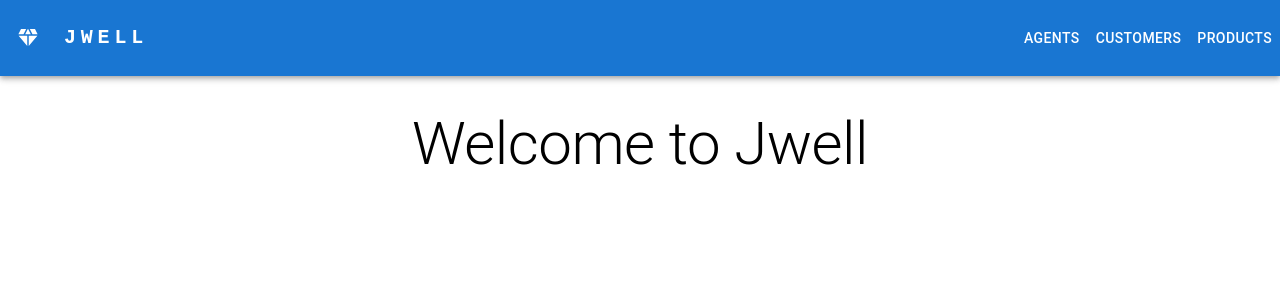
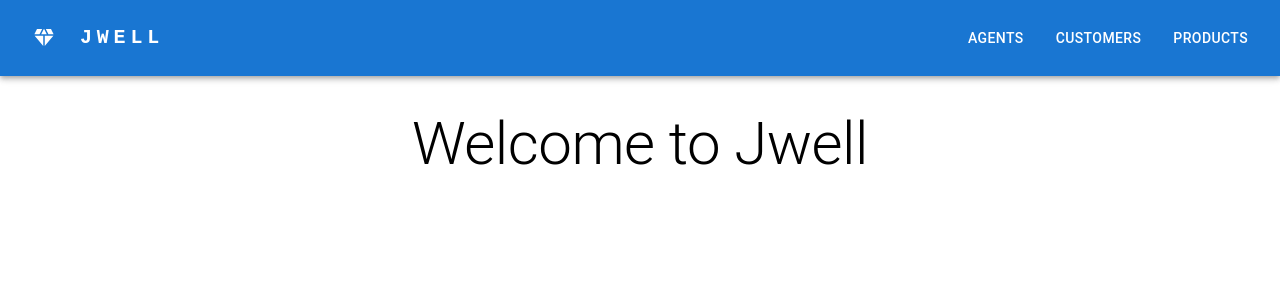
Before and after one commit to AyuPatidar/Jwell, a React (Create React App) app in the folder client/: page / in a window 1280 px wide. Shown: the top 300 px of the page. Built offline with nearby package versions, Linux system fonts and the light colour scheme.

Commit message:
UI Improvement

```diff
--- a/client/src/components/Navbar.tsx
+++ b/client/src/components/Navbar.tsx
@@ -16,6 +16,7 @@ const Navbar = () => {
         display={"flex"}
         justifyContent={"space-between"}
         alignContent={"center"}
+        mx={2}
       >
         <Box
           display={"flex"}
@@ -50,7 +51,7 @@ const Navbar = () => {
           {pages.map((page) => (
             <Button
               key={page.path}
-              sx={{ my: 2, color: "white", display: "block" }}
+              sx={{ mx: 1, my: 2, color: "white", display: "block" }}
               onClick={() => navigate(page.path)}
             >
               {page.name}
```
